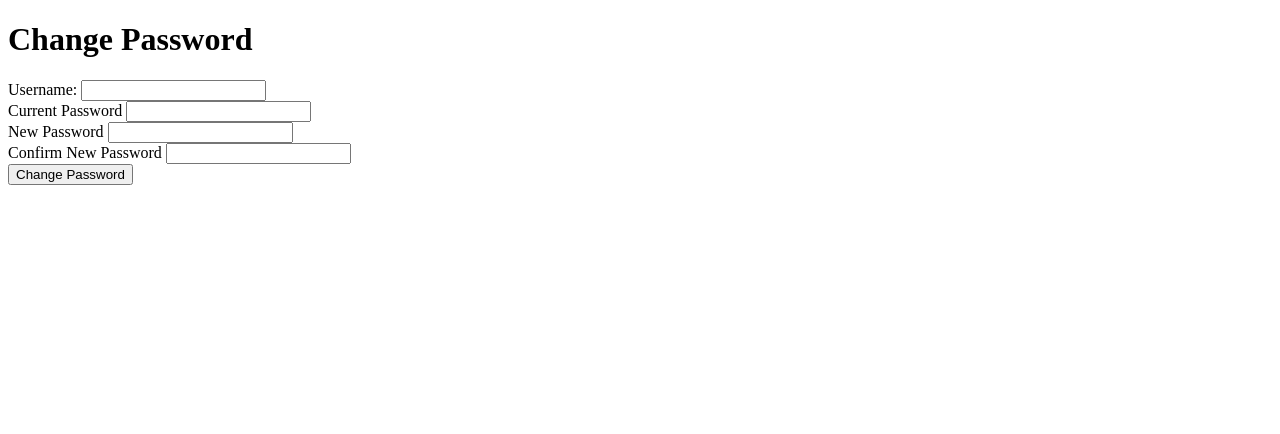
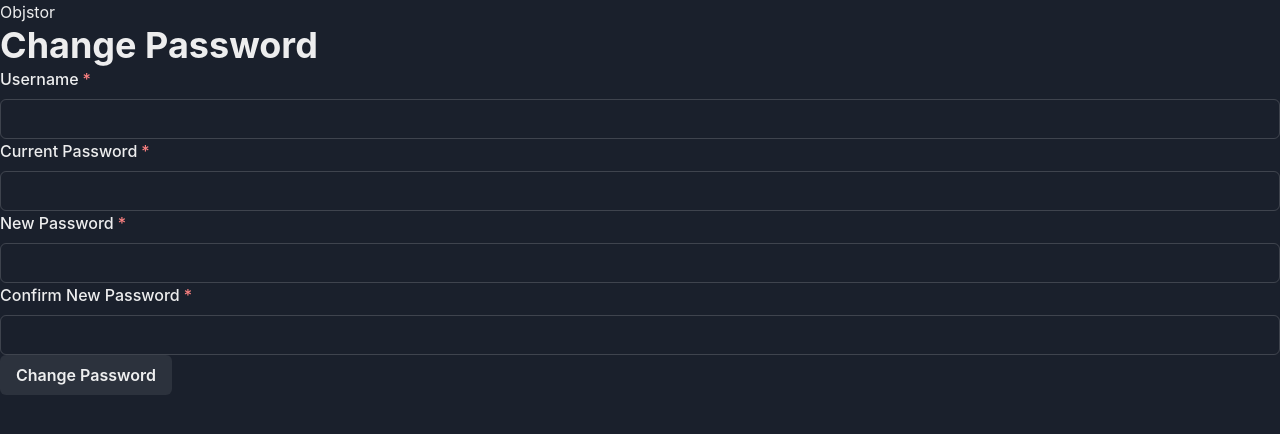
Before and after one commit to prabirshrestha/objstor, a React (Create React App) app in the folder client/: page /changepassword in a window 1280 px wide. Shown: the top 434 px of the page. Built offline with nearby package versions, Linux system fonts and the light colour scheme.

Commit message:
add Chakra UI+dark theme+Chakra ui link themed with react router navigation (#13)
* add chakra ui

* use chakraui+react router links

* add routes helper funcs

* fix eslint

```diff
--- a/client/package.json
+++ b/client/package.json
@@ -3,6 +3,10 @@
   "version": "0.1.0",
   "private": true,
   "dependencies": {
+    "@chakra-ui/icons": "^1.0.13",
+    "@chakra-ui/react": "^1.6.3",
+    "@emotion/react": "^11",
+    "@emotion/styled": "^11",
     "@loadable/component": "^5.15.0",
     "@testing-library/jest-dom": "^5.11.4",
     "@testing-library/react": "^11.1.0",
@@ -11,6 +15,7 @@
     "@types/node": "^12.0.0",
     "@types/react": "^17.0.0",
     "@types/react-dom": "^17.0.0",
+    "framer-motion": "^4",
     "react": "^17.0.2",
     "react-dom": "^17.0.2",
     "react-router-dom": "^5.2.0",
--- a/client/public/index.html
+++ b/client/public/index.html
@@ -24,11 +24,12 @@
       work correctly both with client-side routing and a non-root public URL.
       Learn how to configure a non-root public URL by running `npm run build`.
     -->
-    <title>React App</title>
+    <title>Objstor</title>
   </head>
   <body>
     <noscript>You need to enable JavaScript to run this app.</noscript>
     <div id="root"></div>
+    <style>body{background-color:#1A202C}</style>
     <!--
       This HTML file is a template.
       If you open it directly in the browser, you will see an empty page.
--- a/client/src/App.tsx
+++ b/client/src/App.tsx
@@ -1,17 +1,21 @@
 import React from 'react';
 import { BrowserRouter as Router, Switch, Route } from 'react-router-dom';
 import loadable from '@loadable/component';
+import { ChakraProvider } from '@chakra-ui/react';
+import { theme } from './theme';
 
 const HomePage = loadable(() => import('./Pages/HomePage'));
 const ChangePasswordPage = loadable(() => import('./Pages/ChangePasswordPage'));
 
 export function App() {
   return (
+    <ChakraProvider theme={theme}>
       <Router>
         <Switch>
           <Route path="/changepassword" component={ChangePasswordPage} />
           <Route path="/" component={HomePage} />
         </Switch>
       </Router>
+    </ChakraProvider>
   );
 }
--- /dev/null
+++ b/client/src/Components/Link.tsx
@@ -0,0 +1,10 @@
+import { Link as ChakraUiLink, LinkProps as ChakraUiLinkProps} from '@chakra-ui/react';
+import { Link as ReactRouterLink } from 'react-router-dom';
+
+export const Link = (props: ChakraUiLinkProps & { to: string }) => {
+  return (
+    <ChakraUiLink as={ReactRouterLink} to={props.to}>
+      {props.children}
+    </ChakraUiLink>
+  );
+};
--- a/client/src/Pages/ChangePasswordPage.tsx
+++ b/client/src/Pages/ChangePasswordPage.tsx
@@ -1,4 +1,7 @@
+import { Heading, FormControl, FormLabel, Input, Button } from '@chakra-ui/react';
 import * as React from 'react';
+import { Link } from '../Components/Link';
+import { homePageRoute } from '../routes';
 
 const ChangePasswordPage = () => {
   const [username, setUsername] = React.useState('');
@@ -13,14 +16,19 @@ const ChangePasswordPage = () => {
 
   return (
     <>
-      <h1>Change Password</h1>
-      <form onSubmit={onSubmit}>
-        Username: <input type="text" value={username} onChange={(e) => setUsername(e.target.value)} /><br/>
-        Current Password <input type="password" value={currentPassword} onChange={e => setCurrentPassword(e.target.value)} /> <br/>
-        New Password <input type="password" value={newPassword} onChange={e => setNewPassword(e.target.value)} /> <br/>
-        Confirm New Password <input type="password" value={confirmNewPassword} onChange={e => setConfirmNewPassword(e.target.value)} /> <br/>
-        <button type="submit">Change Password</button>
-      </form>
+      <Link to={homePageRoute()}>Objstor</Link>
+      <Heading>Change Password</Heading>
+      <FormControl onSubmit={onSubmit} isRequired>
+        <FormLabel htmlFor="username">Username</FormLabel>
+        <Input id="username" type="text" name="username" value={username} onChange={(e) => setUsername(e.target.value)} autoComplete="off" /><br/>
+        <FormLabel htmlFor="current_password">Current Password</FormLabel>
+        <Input id="current_password" type="password" value={currentPassword} onChange={e => setCurrentPassword(e.target.value)} autoComplete="off"/> <br/>
+        <FormLabel htmlFor="new_password">New Password</FormLabel>
+        <Input id="new_password" type="password" value={newPassword} onChange={e => setNewPassword(e.target.value)} autoComplete="off" /> <br/>
+        <FormLabel htmlFor="confirm_new_password">Confirm New Password</FormLabel>
+        <Input id="confirm_new_password" type="password" value={confirmNewPassword} onChange={e => setConfirmNewPassword(e.target.value)} autoComplete="off" /> <br/>
+        <Button type="submit">Change Password</Button>
+      </FormControl>
     </>
   )
 };
--- a/client/src/Pages/HomePage.tsx
+++ b/client/src/Pages/HomePage.tsx
@@ -1,11 +1,12 @@
 import React from 'react';
-import { Link } from 'react-router-dom';
+import { Link } from '../Components/Link';
+import { changePasswordRoute, homePageRoute } from '../routes';
 
 const HomePage = () => {
   return (
     <div>
-      <Link to="/">Objstor</Link>&nbsp;
-      <Link to="/changepassword">Change Password</Link>
+      <Link to={homePageRoute()}>Objstor</Link>&nbsp;
+      <Link to={changePasswordRoute()}>Change Password</Link>
     </div>
   );
 }
--- /dev/null
+++ b/client/src/routes.ts
@@ -0,0 +1,2 @@
+export const homePageRoute = () => '/';
+export const changePasswordRoute = () => '/changepassword';
--- /dev/null
+++ b/client/src/theme.ts
@@ -0,0 +1,8 @@
+import { extendTheme, ThemeConfig } from "@chakra-ui/react";
+
+const config: ThemeConfig = {
+  initialColorMode: 'dark',
+  useSystemColorMode: false,
+}
+
+export const theme = extendTheme({ config });
```
Also changed, not shown: 1 other file (tests, documents, lock files or other folders). Lines whose indentation alone changed are shown as unchanged.
